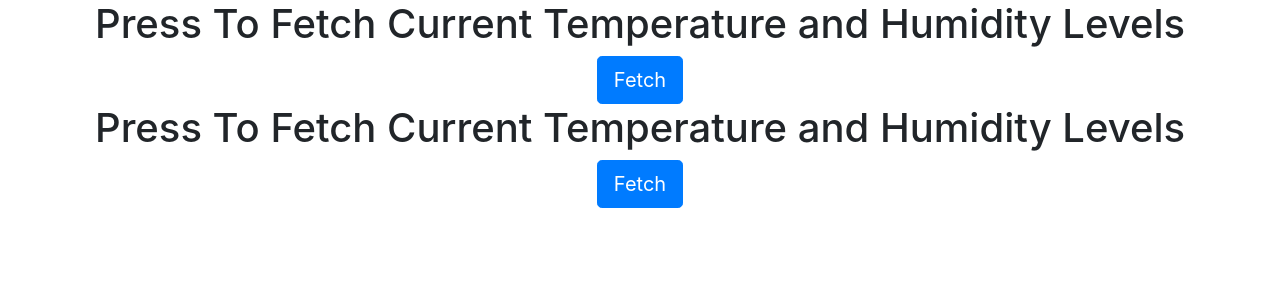
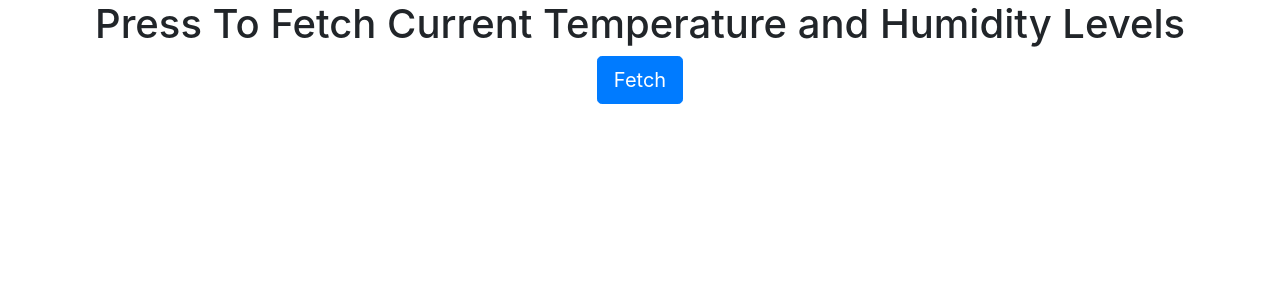
Before and after one commit to jackparsonss/Home-Webserer-API, a Flask app: template templates/fetchData.html in a window 1280 px wide. Shown: the top 300 px of the page. Run offline with Flask 2, Linux system fonts and the light colour scheme; the template is opened without the code that fills it, so the values that code supplies are empty; some libraries are stand-ins or nearby versions.

Commit message:
fix directory heirarchy

```diff
--- a/API/views.py
+++ b/API/views.py
@@ -6,7 +6,7 @@ views = Blueprint('views', __name__)
 
 @views.route('/')
 def home():
-    return render_template("index.html")
+    return render_template("fetchData.html")
 
 
 class Sensor(Resource):
--- a/static/index.js
+++ b/static/index.js
@@ -1,5 +1,11 @@
 function getData(){
+    var dataDocument = document.getElementById("data");
     fetch('/api/get-data')
     .then(response => response.json())
-    .then(data => console.log(data));
-}
+    .then(data => {
+      time = Object.keys(data)
+      var div = document.createElement("h3");
+      div.innerHTML = 'Temperature: ' + data[time].Temperature + 'C <br/> Humidity ' + data[time].Humidity + "%";
+      dataDocument.appendChild(div);
+    });
+  }
--- a/templates/fetchData.html
+++ b/templates/fetchData.html
@@ -1,6 +1,6 @@
 {% extends "index.html" %} {% block title %}Fetch{% endblock %}
 {% block content %}
-<div align="center">
+<div id="data" align="center">
 	<h1>Press To Fetch Current Temperature and Humidity Levels</h1>
 	<button type="button" class="btn btn-primary btn-lg" onClick="getData()">
     	Fetch
--- a/templates/index.html
+++ b/templates/index.html
@@ -39,26 +39,5 @@
       type="text/javascript"
       src="/static/index.js"
     ></script>
-
-    <script>
-      function getData(){
-        var dataDocument = document.getElementById("data");
-        fetch('/api/get-data')
-        .then(response => response.json())
-        .then(data => {
-          time = Object.keys(data)
-          var div = document.createElement("h3");
-          div.innerHTML = 'Temperature: ' + data[time].Temperature + 'C <br/> Humidity ' + data[time].Humidity + "%";
-          dataDocument.appendChild(div);
-        });
-      }
-    </script>
-
-    <div id="data" align="center">
-      <h1>Press To Fetch Current Temperature and Humidity Levels</h1>
-      <button type="button" class="btn btn-primary btn-lg" onClick="getData()">
-          Fetch
-      </button>
-    </div>
   </body>
 </html>
```
